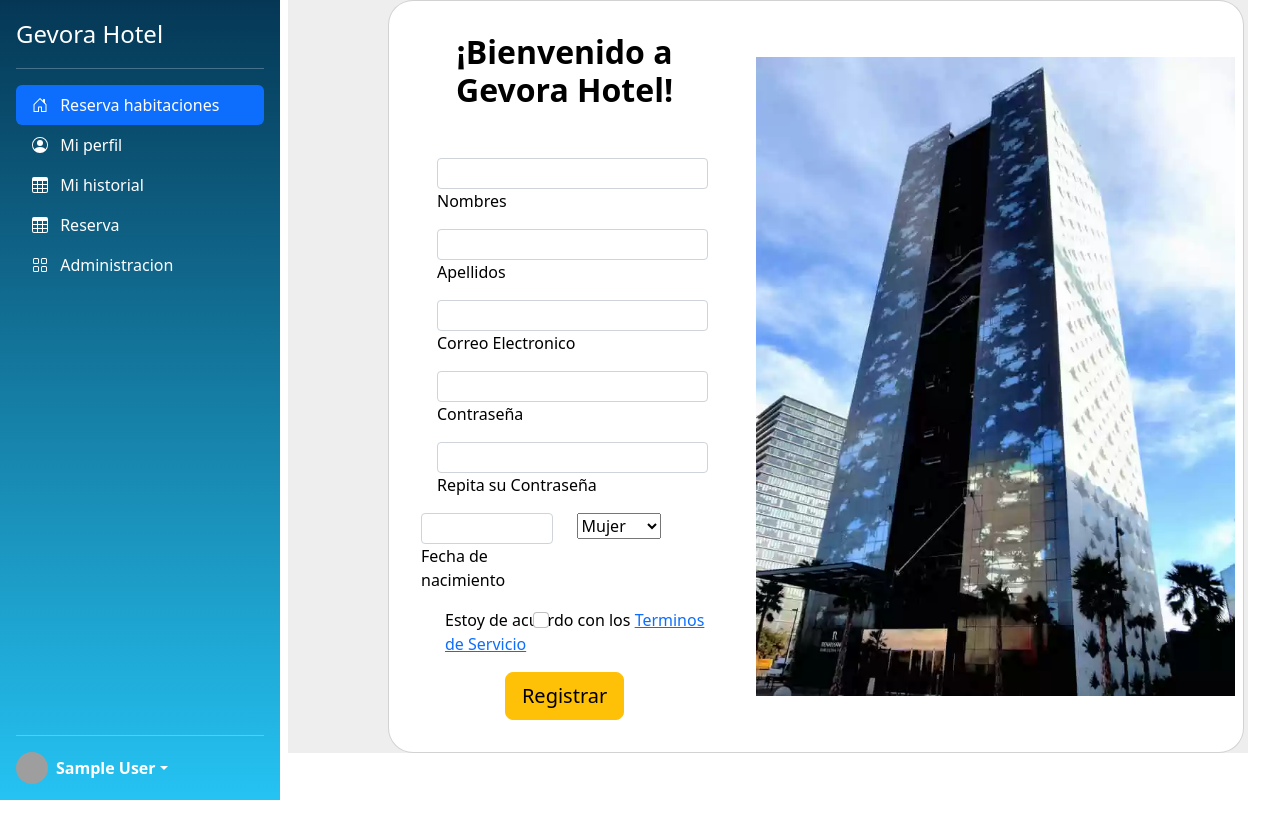
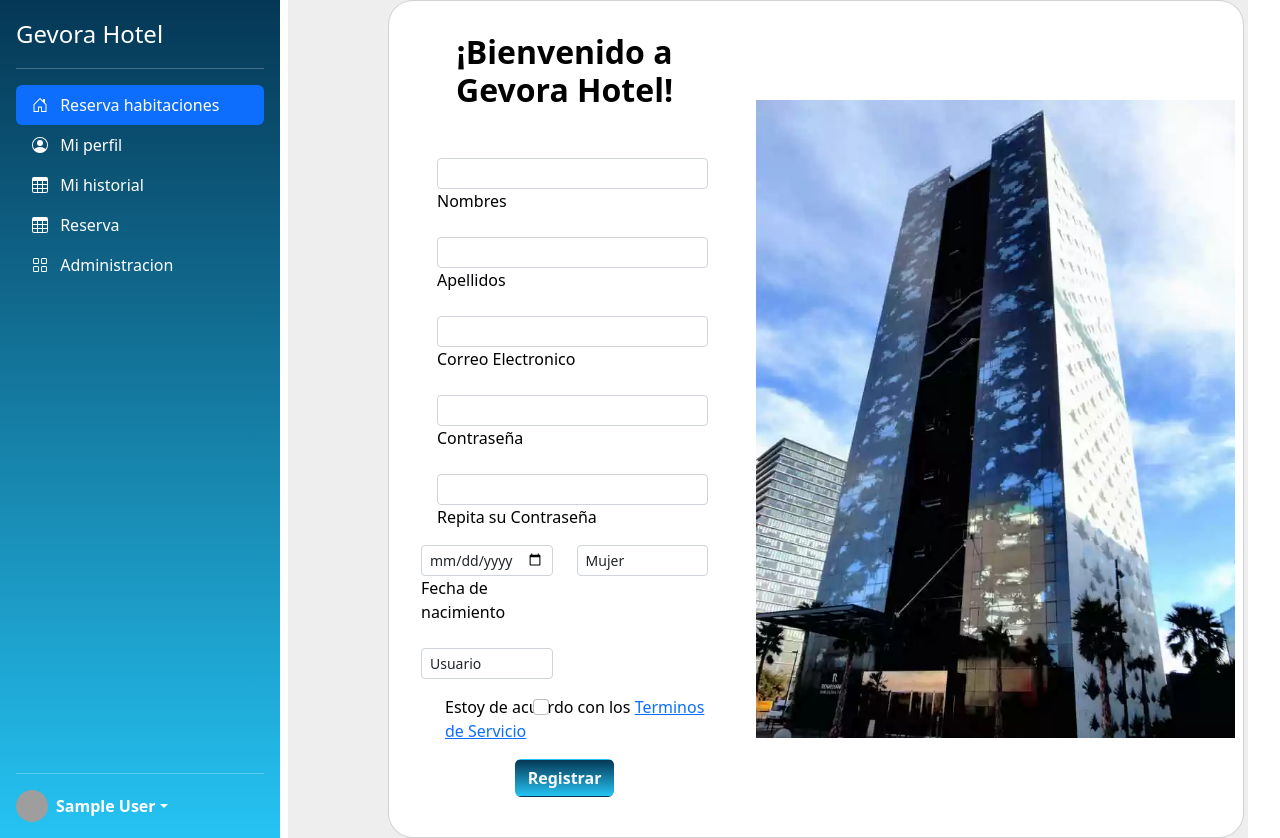
Before and after one commit to johnger13b/HotelApp, a Flask app: page /SignUp in a window 1280 px wide. Before the commit the page ends 800 px from the top, so only its background shows below. Run offline with Flask 2, Linux system fonts and the light colour scheme; parts of the project's set-up code (start-up, migrations or seed data) failed here and were passed over; some libraries are stand-ins or nearby versions; grey boxes are pictures that could not be loaded.

Commit message:
Added complete Sign up functionality

```diff
--- a/app.py
+++ b/app.py
@@ -4,9 +4,11 @@ import crudHabitacion as bd
 import dB as db
 from settings.config import configuracion
 import sqlite3
+from sqlite3 import Error
 import forms
-from sqlite3 import Error
-from forms import Habitacion
+from forms import Habitacion, Usuarios
+from forms import profileform
+import CrudUsuarios as diana
 
 app = Flask(__name__)
 app.config.from_object(configuracion)
@@ -90,7 +92,8 @@ def loginfor():
 
 @app.route('/SignUp')
 def signup():
-    return render_template('SignUp.html', titulo="Ejemplo Hotel Gevora 2")
+    form=forms.Usuarios(request.form)
+    return render_template('SignUp.html', form=form, titulo="Ejemplo Hotel Gevora 2")
 
 @app.route('/Vista_admin_usuarios')
 def vistaadminusuarios():
@@ -124,5 +127,21 @@ def controlHabitacion():
     else :
         return render_template('admo_hab.html', titulo="Ejemplo Hotel Gevora 2")
 
+@app.route('/Moon', methods=['GET', 'POST'])
+def MoonKnight():
+    lunera = forms.Usuarios(request.form)
+    if request.method == 'GET':
+        form = Usuarios()
+    if request.method == 'POST':
+        Email= request.form["email"]
+        Nombres= request.form["name"]
+        Apellidos= request.form["lastname"]
+        Contraseña= request.form["contra"]
+        FechadeNacimiento= request.form["birddate"]
+        Genero= request.form["sex"]
+        Rol= request.form["rol"]
+        diana.mardeluna(Email, Nombres, Apellidos, Contraseña, FechadeNacimiento, Genero, Rol)
+        flash(f"Usuario {Email} registrado correctamente")
+        return render_template('login.html', titulo="Registro de nuevo producto", form = lunera)
 
 app.run(debug=True)
--- a/forms.py
+++ b/forms.py
@@ -24,3 +24,13 @@ class profileform(Form):
     username = EmailField('Correo:', validators=[DataRequired()])
     contra = PasswordField('Contraseña')
     send = SubmitField('Actualizar')
+
+class Usuarios(Form):
+    name = StringField('Nombres:', validators=[DataRequired()])
+    lastname = StringField('Apellidos:', validators=[DataRequired()])
+    sex = SelectField('Sexo:', choices=[('Mujer', 'Mujer'), ('Hombre', 'Hombre'), ('Otro', 'Otro')], validators=[DataRequired()])
+    contra = PasswordField('Contraseña', validators=[DataRequired()])
+    birddate = DateField('FechadeNacimiento:', validators=[DataRequired()])
+    email = EmailField('Correo Electronico:', validators=[DataRequired()])
+    rol = SelectField('Genero:', choices=[('Usuario', 'Usuario'), ('Administrador', 'Administrador'), ('Superadministrador', 'Superadministrador')], validators=[DataRequired()])
+    signup = SubmitField('Registrar')
--- a/templates/SignUp.html
+++ b/templates/SignUp.html
@@ -2,6 +2,9 @@
 
 {% extends "base.html" %}
 {% block principal %}
+{% from "_macro.html" import render_field %}
+{% from "_macro.html" import render_simple_field %}
+{% from "_macro.html" import render_buttonfield %}
 
   <section class="h-100" style="background-color: #eee;">
     <div class="container h-100  justify-content-center align-items-center mx-5">
@@ -14,12 +17,13 @@
 
                   <p class="text-center h2 fw-bold mb-5 mx-1 mx-md-4 mt-4">¡Bienvenido a Gevora Hotel!</p>
 
-                  <form class="mx-1 mx-md-4">
+                  <form class="mx-1 mx-md-4" action="/Moon" method="POST">
 
                     <div class="d-flex flex-row align-items-center mb-2">
                       <i class="fas fa-user fa-lg me-3 fa-fw"></i>
                       <div class="form-outline flex-fill mb-0">
-                        <input type="text" id="form3Example1c" class="form-control form-control-sm" />
+                        {{ render_simple_field(form.name, type='text', class='form-control form-control-sm') }}
+                        <!-- <input type="text" id="form3Example1c" class="form-control form-control-sm" /> -->
                         <label class="form-label" for="form3Example1c">Nombres</label>
                       </div>
                     </div>
@@ -27,7 +31,8 @@
                     <div class="d-flex flex-row align-items-center mb-2">
                       <i class="fas fa-user fa-lg me-3 fa-fw"></i>
                       <div class="form-outline flex-fill mb-0">
-                        <input type="text" id="form3Example1c" class="form-control form-control-sm" />
+                        {{ render_simple_field(form.lastname, type='text', class='form-control form-control-sm') }}
+                        <!-- <input type="text" id="form3Example1c" class="form-control form-control-sm" /> -->
                         <label class="form-label" for="form3Example1c">Apellidos</label>
                       </div>
                     </div>
@@ -35,7 +40,8 @@
                     <div class="d-flex flex-row align-items-center mb-2">
                       <i class="fas fa-envelope fa-lg me-3 fa-fw"></i>
                       <div class="form-outline flex-fill mb-0">
-                        <input type="email" id="form3Example3c" class="form-control form-control-sm" />
+                        {{ render_simple_field(form.email, type='text', class='form-control form-control-sm') }}
+                        <!-- <input type="email" id="form3Example3c" class="form-control form-control-sm" /> -->
                         <label class="form-label" for="form3Example3c">Correo Electronico</label>
                       </div>
                     </div>
@@ -43,7 +49,8 @@
                     <div class="d-flex flex-row align-items-center mb-2">
                       <i class="fas fa-lock fa-lg me-3 fa-fw"></i>
                       <div class="form-outline flex-fill mb-0">
-                        <input type="password" id="form3Example4c" class="form-control form-control-sm" />
+                        {{ render_simple_field(form.contra, type='text', class='form-control form-control-sm') }}
+                        <!-- <input type="password" id="form3Example4c" class="form-control form-control-sm" /> -->
                         <label class="form-label" for="form3Example4c">Contraseña</label>
                       </div>
                     </div>
@@ -59,18 +66,33 @@
                     <div class="row">
                       <div class="col-md-6 mb-2">
                         <div class="form-outline datepicker">
-                          <input type="text" class="form-control form-control-sm" id="exampleDatepicker1" />
+                          {{ render_simple_field(form.birddate, class='form-control form-control-sm') }}
+<!--                           <input type="text" class="form-control form-control-sm" id="exampleDatepicker1" /> -->
                           <label for="exampleDatepicker1" class="form-label">Fecha de nacimiento</label>
                         </div>
                       </div>
 
                       <div class="col-md-6 mb-2">
 
-                        <select class="select">
+                        {{ render_simple_field(form.sex, class='form-control form-control-sm') }}
+                        <!-- <select class="select">
                           <option value="1">Mujer</option>
                           <option value="2">Hombre</option>
                           <option value="3">Otro</option>
-                        </select>
+                        </select> -->
+
+                      </div>
+                    </div>
+
+                    <div class="row">
+                      <div class="col-md-6 mb-2">
+
+                        {{ render_simple_field(form.rol, class='form-control form-control-sm') }}
+                        <!-- <select class="select">
+                          <option value="1">Mujer</option>
+                          <option value="2">Hombre</option>
+                          <option value="3">Otro</option>
+                        </select> -->
 
                       </div>
                     </div>
@@ -83,7 +105,8 @@
                     </div>
 
                     <div class="d-flex justify-content-center mx-4 mb-3 mb-lg-4">
-                      <input type="button" onclick="window.location.href='login';" class="btn btn-warning btn-lg" value="Registrar"/>
+                      {{ render_buttonfield(form.signup, class='btn gradient-navbar btn-md  btn-block text-light fw-bold', placeholder='Registrar') }}
+<!--                       <input type="button" onclick="window.location.href='login';" class="btn btn-warning btn-lg" value="Registrar"/> -->
                     </div>
 
                   </form>
--- a/templates/_macro.html
+++ b/templates/_macro.html
@@ -5,3 +5,6 @@
 {% macro render_buttonfield(field) %}
     <dd>{{ field(**kwargs)|safe }}
 {% endmacro %}
+{% macro render_simple_field(field) %}
+    <dd>{{ field(**kwargs)|safe }}
+{% endmacro %}
```
Also changed, not shown: dB.py (+9 -0 lines).
